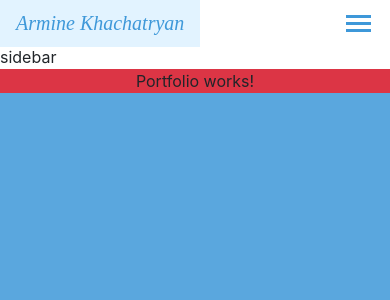
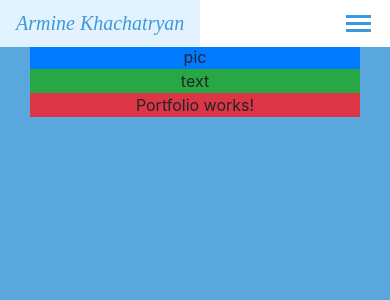
Before and after one commit to arminekhachatryan94/resume, an Angular app: page /portfolio in a window 390 px wide. Shown: the top 300 px of the page. Built offline with nearby package versions, Linux system fonts and the light colour scheme.

Commit message:
pass data from parent to child

```diff
--- a/src/app/components/sidebar/sidebar.component.css
+++ b/src/app/components/sidebar/sidebar.component.css
@@ -0,0 +1,3 @@
+.row {
+    padding: 0px;
+}
--- a/src/app/components/sidebar/sidebar.component.html
+++ b/src/app/components/sidebar/sidebar.component.html
@@ -1,3 +1,22 @@
 <div class="bg-white">
-  sidebar
+  <div class="container-fluid">
+    <div *ngIf="md_size" class="row text-center bg-warning">
+      <!-- mobile -->
+      <div class="col-md-4 bg-primary">
+        pic
+      </div>
+      <div class="col-md-8 bg-success">
+        text
+      </div>
+    </div>
+    <div *ngIf="!md_size" class="text-center">
+        <!-- desktop -->
+        <div>
+          pic
+        </div>
+        <div>
+          text
+        </div>
+      </div>
+  </div>
 </div>
--- a/src/app/components/sidebar/sidebar.component.ts
+++ b/src/app/components/sidebar/sidebar.component.ts
@@ -1,15 +1,15 @@
-import { Component, OnInit } from '@angular/core';
+import { Component, Input, OnInit} from '@angular/core';
 
 @Component({
   selector: 'app-sidebar',
   templateUrl: './sidebar.component.html',
-  styleUrls: ['./sidebar.component.css']
+  styleUrls: ['./sidebar.component.css'],
 })
 export class SidebarComponent implements OnInit {
+  @Input() md_size: boolean;
 
   constructor() { }
 
   ngOnInit() {
   }
-
 }
--- a/src/app/views/portfolio/portfolio.component.html
+++ b/src/app/views/portfolio/portfolio.component.html
@@ -1,11 +1,24 @@
-<div class="row">
-  <div class="col-md-4">
-    <app-sidebar>
+<div [ngClass]="{'row': !md_size, 'col': md_size }"
+  onresize="resize()">
+  <!-- mobile -->
+  <div *ngIf="md_size" class="row-md-4">
+    <app-sidebar [md_size]="md_size">
     </app-sidebar>
   </div>
-  <div class="col-md-8">
-      <div class="bg-danger text-center">
-        Portfolio works!
-      </div>
+  <div *ngIf="md_size" class="row-md-8">
+    <div class="bg-danger text-center">
+      Portfolio works!
+    </div>
+  </div>
+
+  <!-- desktop -->
+  <div *ngIf="!md_size" class="col-md-4">
+    <app-sidebar [md_size]="md_size">
+    </app-sidebar>
+  </div>
+  <div *ngIf="!md_size" class="col-md-8">
+    <div class="bg-danger text-center">
+      Portfolio works!
+    </div>
   </div>
 </div>
--- a/src/app/views/portfolio/portfolio.component.ts
+++ b/src/app/views/portfolio/portfolio.component.ts
@@ -1,4 +1,4 @@
-import { Component, OnInit } from '@angular/core';
+import { Component, OnInit, HostListener } from '@angular/core';
 
 @Component({
   selector: 'app-portfolio',
@@ -6,10 +6,24 @@ import { Component, OnInit } from '@angular/core';
   styleUrls: ['./portfolio.component.css']
 })
 export class PortfolioComponent implements OnInit {
+  md_size: boolean;
 
-  constructor() { }
+  constructor() {
+    if( window.innerWidth < 768 ){
+      this.md_size = true;
+    } else {
+      this.md_size = false;
+    }
+  }
 
   ngOnInit() {
   }
 
+  @HostListener('window:resize') resize() {
+    if( window.innerWidth < 768 ){
+      this.md_size = true;
+    } else {
+      this.md_size = false;
+    }
+  }
 }
```
Also changed, not shown: 6 other files (tests, documents, lock files or other folders).
